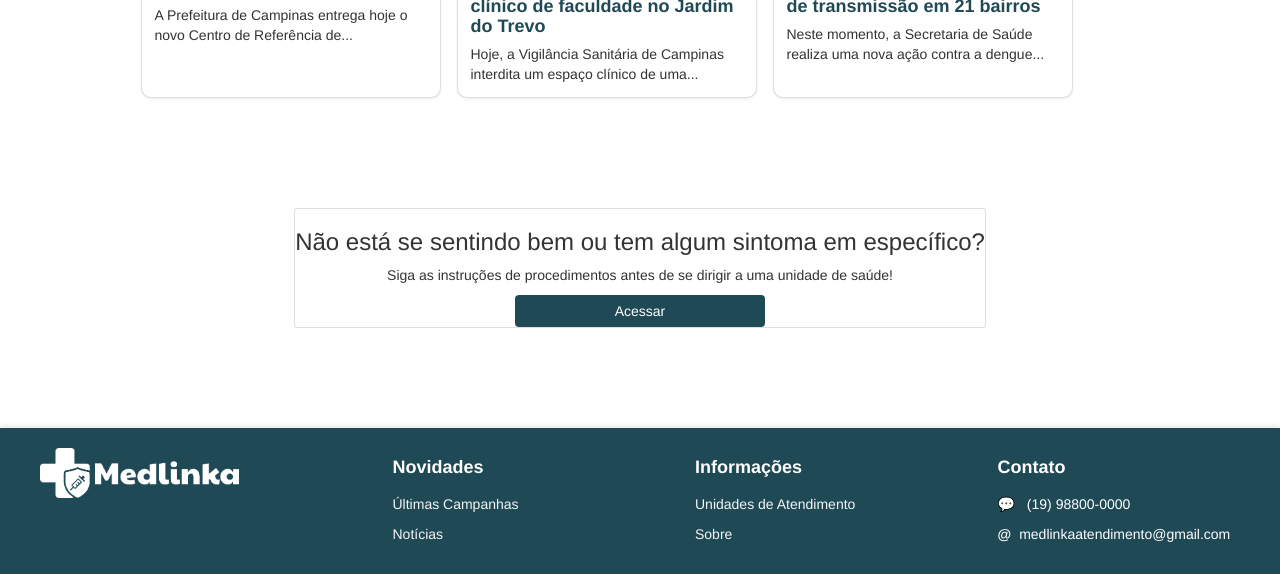
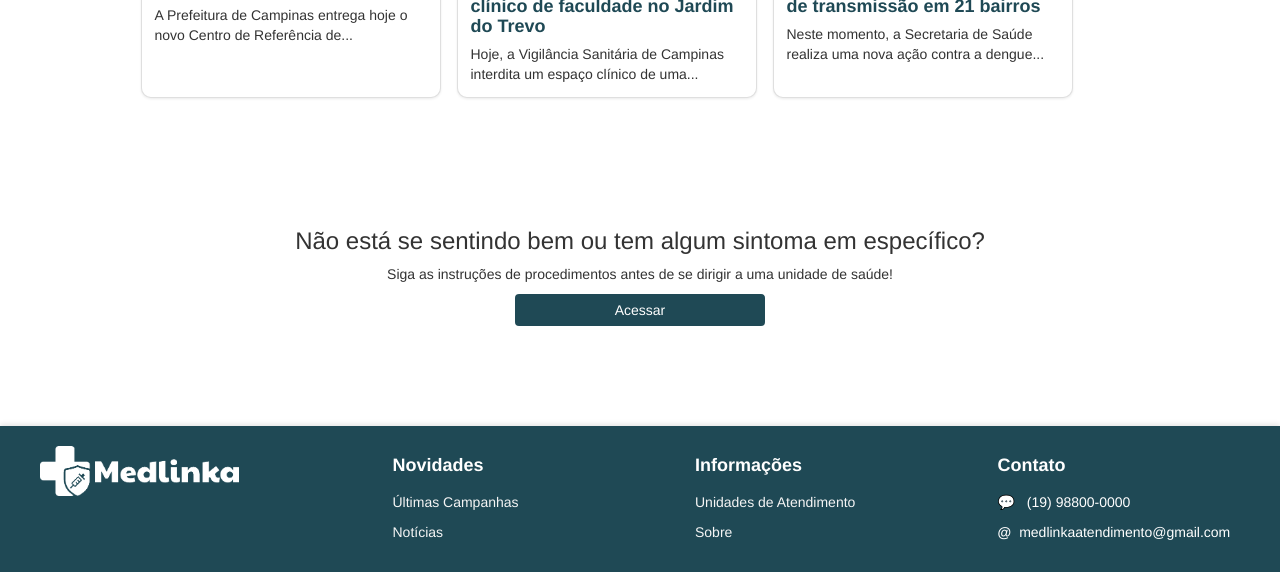
Before and after one commit to Raquel-Rubio/medlinka, a plain HTML site: page frontend/index.html in a window 1280 px wide. Shown: the part 975-1549 px from the top of the page. Drawn offline with nearby package versions, Linux system fonts and the light colour scheme.

Commit message:
borda card

```diff
--- a/assets/css/styles.css
+++ b/assets/css/styles.css
@@ -181,6 +181,10 @@
   vertical-align: middle;
 }
 
+.card-unidades{
+  border: none;
+}
+
 .campanha-card:hover {
   transform: scale(1.03);
 }
--- a/frontend/index.html
+++ b/frontend/index.html
@@ -144,7 +144,7 @@
   <div class="container-msg container mt-3">
     <div class="row">
       <div class="col-sm">
-        <div class="card">
+        <div class="card card-unidades">
           <h3> Não está se sentindo bem ou tem algum sintoma em específico?</h3>
           <p>Siga as instruções de procedimentos antes de se dirigir a uma unidade de saúde! </p>
           <button type="button" class="btn btn-primary">Acessar</button>
```
